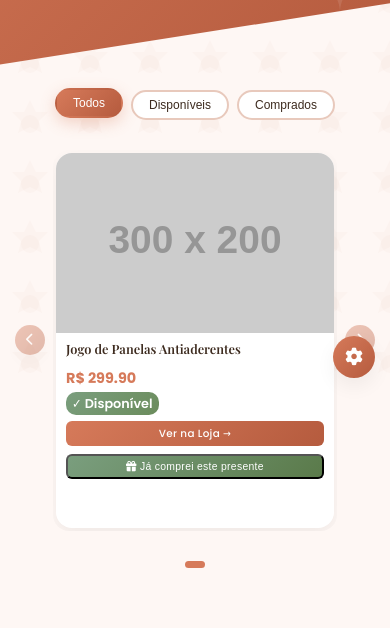
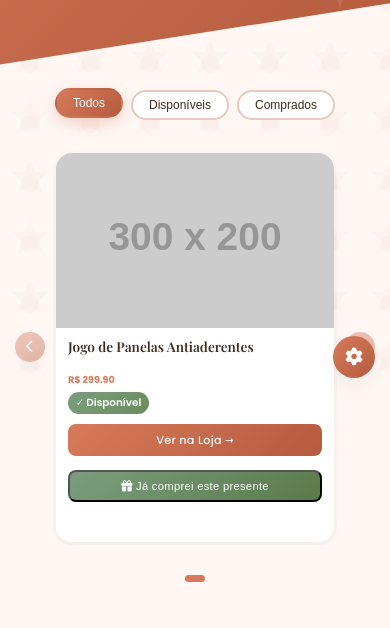
Before and after one commit to MessiasSj/lista-presentes-casamento, a plain HTML site: page index.html in a window 390 px wide. Shown: the part 446-1074 px from the top of the page. Drawn offline with nearby package versions, Linux system fonts and the light colour scheme; no server answers; placeholder pictures from the web are drawn by us.

Commit message:
Update style.css

```diff
--- a/css/style.css
+++ b/css/style.css
@@ -1,6 +1,6 @@
 /* ============================================
    TEMA MODERNO TERRA COTA - CASAMENTO
-   TEXTO COMPACTO (2 LINHAS) + BOTÕES VISÍVEIS
+   VERSÃO FINAL - BOTÕES DESCENDO 4PX
    ============================================ */
 
 :root {
@@ -454,7 +454,7 @@ hr {
 }
 
 /* ============================================
-   CARDS - TEXTO COMPACTO (2 LINHAS) + BOTÕES
+   CARDS - VERSÃO FINAL
    ============================================ */
 
 .presente-card {
@@ -466,7 +466,7 @@ hr {
     position: relative;
     display: flex;
     flex-direction: column;
-    aspect-ratio: 1 / 1.25;
+    aspect-ratio: 1 / 1.30;
     height: auto;
     width: 100%;
 }
@@ -492,10 +492,9 @@ hr {
     transform: scaleX(1);
 }
 
-/* IMAGEM - ocupa 50% do card */
 .presente-imagem {
     width: 100%;
-    height: 50%;
+    height: 48%;
     object-fit: cover;
     transition: transform 0.5s;
 }
@@ -504,45 +503,44 @@ hr {
     transform: scale(1.02);
 }
 
-/* ÁREA DE TEXTO - REDUZIDA PELA METADE */
 .presente-info {
-    padding: 8px 10px 10px 10px;
+    padding: 10px 12px 12px 12px;
     flex: 1;
     display: flex;
     flex-direction: column;
-    gap: 4px;
-    height: 50%;
+    gap: 6px;
+    height: 52%;
 }
 
-/* NOME - APENAS 2 LINHAS */
 .presente-nome {
-    font-size: 0.8rem;
+    font-size: 0.85rem;
     margin-bottom: 0;
     color: var(--text-dark);
     font-weight: 600;
     font-family: 'Playfair Display', serif;
-    line-height: 1.25;
+    line-height: 1.3;
     display: -webkit-box;
     -webkit-line-clamp: 2;
     -webkit-box-orient: vertical;
     overflow: hidden;
-    min-height: 2em;
+    min-height: 2.2em;
 }
 
-/* PREÇO - COMPACTO */
+/* PREÇO - GRANDE E DESTACADO */
 .presente-preco {
-    font-size: 2.0rem;
+    font-size: 2.2rem;
     font-weight: bold;
     color: var(--terra-cota-primary);
     margin-bottom: 0;
+    line-height: 1.1;
 }
 
-/* STATUS - PEQUENO */
+/* STATUS */
 .presente-status {
     display: inline-block;
-    padding: 2px 6px;
-    border-radius: 10px;
-    font-size: 0.8rem;
+    padding: 3px 8px;
+    border-radius: 12px;
+    font-size: 0.65rem;
     margin-bottom: 0;
     font-weight: 600;
     align-self: flex-start;
@@ -558,31 +556,32 @@ hr {
     color: white;
 }
 
-/* BOTÕES - SUBIDOS E VISÍVEIS */
+/* BOTÕES - 8px 8px e descendo 4px */
 .presente-link {
     display: inline-block;
     background: linear-gradient(135deg, var(--terra-cota-primary), var(--terra-cota-dark));
     color: white;
-    padding: 5px 8px;
+    padding: 8px 8px;
     text-decoration: none;
-    border-radius: 6px;
+    border-radius: 8px;
     transition: 0.3s;
     width: 100%;
     text-align: center;
     font-weight: 500;
-    font-size: 0.65rem;
+    font-size: 0.75rem;
     letter-spacing: 0.3px;
-    margin-top: 2px;
+    margin-top: 4px;
 }
 
 .presente-link:hover {
     transform: translateY(-1px);
-    box-shadow: 0 4px 10px rgba(214, 122, 90, 0.3);
+    box-shadow: 0 2px 8px rgba(214, 122, 90, 0.3);
 }
 
+/* BOTÃO COMPRAR - descendo 4px também */
 .btn-comprar {
     background: linear-gradient(135deg, var(--success), #5a7a4a);
-    margin-top: 4px;
+    margin-top: 8px;
 }
 
 .btn-comprado {
@@ -592,11 +591,11 @@ hr {
     transform: none;
 }
 
-/* Texto do comprador - escondido ou muito pequeno */
+/* Texto do comprador */
 .presente-info p {
-    font-size: 0.9rem;
+    font-size: 0.6rem;
     margin-bottom: 0;
-    line-height: 1.2;
+    line-height: 1.3;
 }
 
 /* ============================================
@@ -775,7 +774,11 @@ footer p {
     }
 
     .presente-card {
-        aspect-ratio: 1 / 1.3;
+        aspect-ratio: 1 / 1.35;
+    }
+
+    .presente-preco {
+        font-size: 1.8rem;
     }
 
     .hero h1 {
@@ -844,32 +847,37 @@ footer p {
     }
 
     .presente-card {
-        aspect-ratio: 1 / 1.35;
+        aspect-ratio: 1 / 1.40;
         max-width: 380px;
         margin: 0 auto;
         width: 100%;
     }
 
     .presente-imagem {
-        height: 48%;
+        height: 45%;
     }
 
     .presente-info {
-        padding: 8px 10px 10px 10px;
-        gap: 4px;
+        padding: 10px 12px 12px 12px;
+        gap: 6px;
     }
 
     .presente-nome {
-        font-size: 0.8rem;
+        font-size: 0.85rem;
     }
 
     .presente-preco {
-        font-size: 0.9rem;
+        font-size: 1.6rem;
     }
 
     .presente-link {
-        padding: 5px 8px;
-        font-size: 0.65rem;
+        padding: 8px 8px;
+        font-size: 0.7rem;
+        margin-top: 4px;
+    }
+
+    .btn-comprar {
+        margin-top: 8px;
     }
 
     .carousel-container {
```
